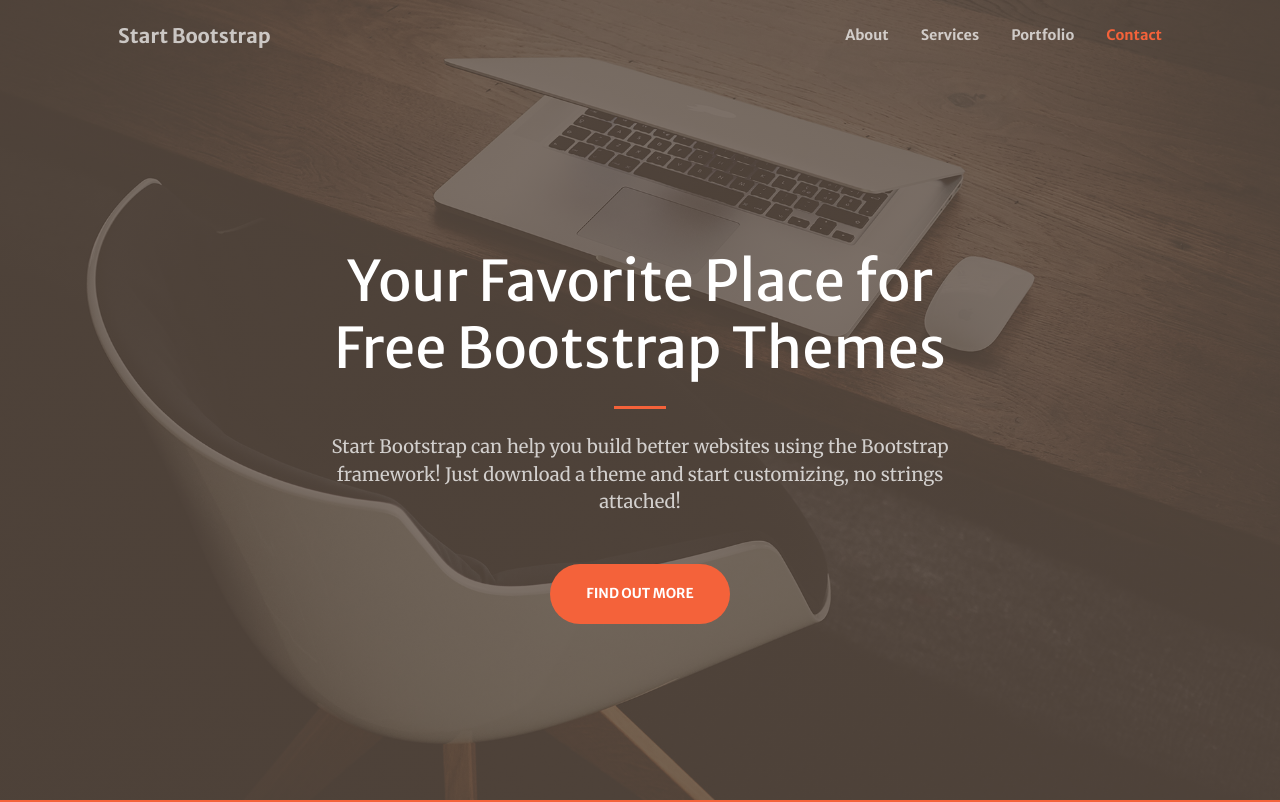
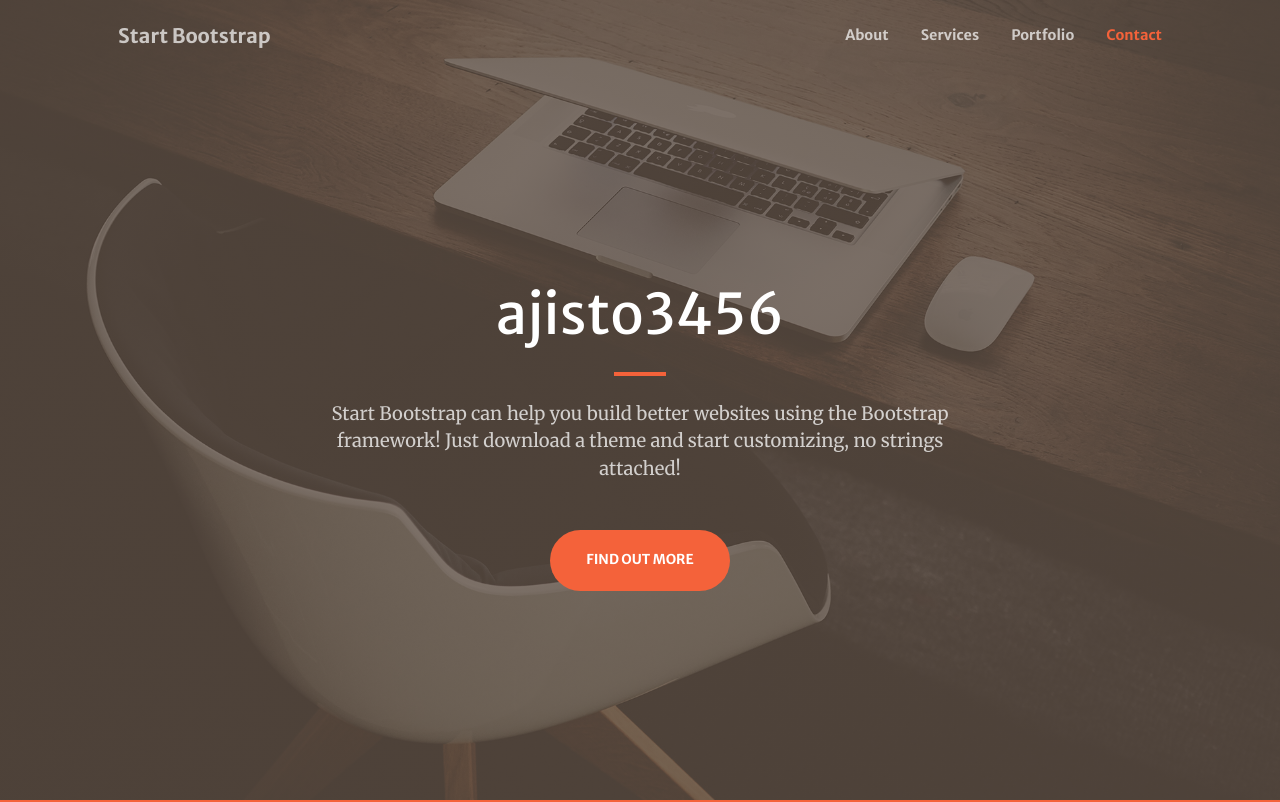
Before and after one commit to ajisto3456/myprofile, a plain HTML site: page index.html in a window 1280 px wide. Shown: the top 802 px of the page. Drawn offline with nearby package versions, Linux system fonts and the light colour scheme; some packages are replaced by stand-ins of ours; a script that the page names is missing.

Commit message:
Update index.html

```diff
--- a/index.html
+++ b/index.html
@@ -39,7 +39,7 @@
             <div class="container px-4 px-lg-5 h-100">
                 <div class="row gx-4 gx-lg-5 h-100 align-items-center justify-content-center text-center">
                     <div class="col-lg-8 align-self-end">
-                        <h1 class="text-white font-weight-bold">Your Favorite Place for Free Bootstrap Themes</h1>
+                        <h1 class="text-white font-weight-bold">ajisto3456</h1>
                         <hr class="divider" />
                     </div>
                     <div class="col-lg-8 align-self-baseline">
```
